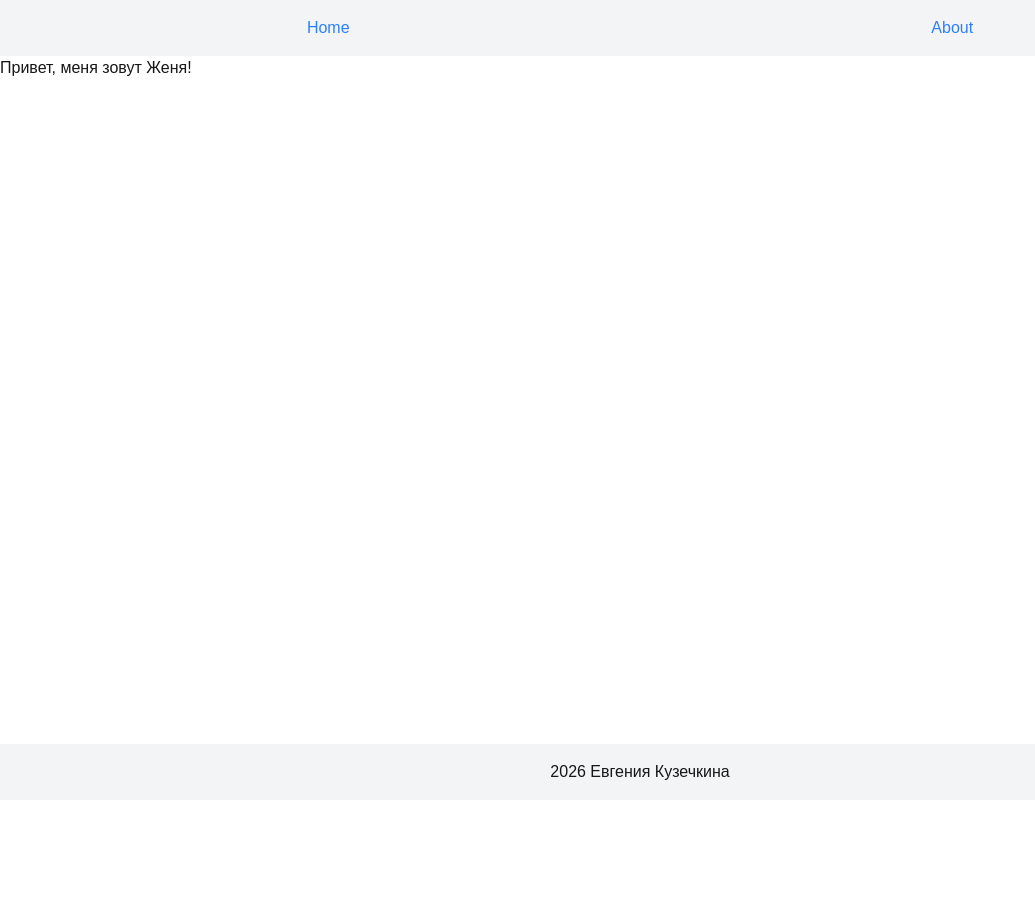
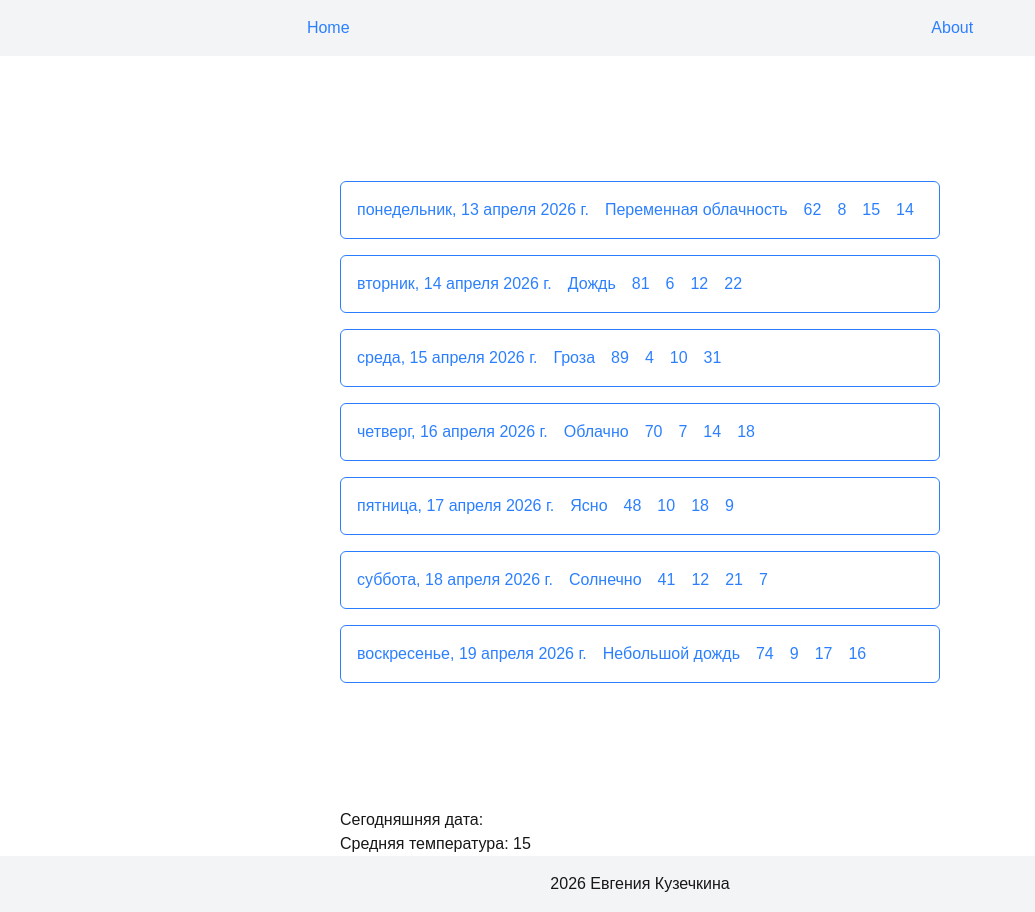
Before and after one commit to Orhla/Next.JS_Studying, a Next.js app: page / in a window 1280 px wide. Shown: the whole page, without its empty margins (0-1035 px from the left). Before the commit the page ends 800 px from the top, so only its background shows below. Built offline with nearby package versions, Linux system fonts and the light colour scheme.

Commit message:
Pre-commit for homework 2

```diff
--- /dev/null
+++ b/app/day/[date]/page.tsx
@@ -0,0 +1,25 @@
+"use client"
+
+import forecastData from '@/data/forecast.json';
+import { useParams } from 'next/navigation';
+import { findDay, Day } from '@/lib/weather'
+import DayDetail from "@/components/weather/DayDetail/DayDetail";
+
+function getSyncForecast(): Day[] {
+  const days: Day[] = forecastData;
+  return days;
+}
+
+export default function DayForecast() {
+    const params = useParams();
+    const searchDate = params.date;
+
+    const day = findDay(getSyncForecast(), String(searchDate));
+    if (day) {
+        return (
+            <div>
+                <p>Forecast: {params.date}</p>
+                <DayDetail day={day}/>
+            </div>)
+    }
+}
--- a/app/page.tsx
+++ b/app/page.tsx
@@ -1,3 +1,50 @@
-export default function Home() {
-  return <h1>Привет, меня зовут Женя!</h1>
+import Link from 'next/link';
+import {getForecast, findToday, calcAverageTemp} from '../lib/weather'
+
+export default async function Home() {
+
+
+
+  const forecast = await getForecast();
+  const todayDay = await findToday(forecast);
+  const averageTemp = await calcAverageTemp(forecast);
+  return (
+
+      <div className="flex flex-col justify-center-safe h-screen w-150 mx-auto">
+        <div className="flex flex-col gap-4 justify-center-safe h-screen w-150 mx-auto">
+          {forecast.map((day, index) => (
+            <Link key={index}
+                  href={`/day/${day.date}`}>
+              <div
+                  className="flex border rounded-md p-4 gap-4">
+                <span>
+                  {new Date(Date.parse(day.date)).toLocaleDateString('ru-RU', {weekday: "long", day: 'numeric', month: 'long', year: 'numeric' })}
+                </span>
+                <span>
+                  {day.description}
+                </span>
+                <span>
+                  {day.humidity}
+                </span>
+                <span>
+                  {day.tempMin}
+                </span>
+                <span>
+                  {day.tempMax}
+                </span>
+                <span>
+                  {day.wind}
+                </span>
+              </div>
+            </Link>
+          ))}
+        </div>
+
+      <div>
+        Сегодняшняя дата: {todayDay?.date}
+      </div>
+      <div>
+        Средняя температура: {averageTemp}
+      </div>
+    </div>);
 }
--- /dev/null
+++ b/components/weather/DayDetail/DayDetail.tsx
@@ -0,0 +1,19 @@
+"use client"
+
+import { Day } from "@/lib/weather"
+import WeatherStats from "./WeatherStats"
+
+type Props = {
+    day: Day
+}
+
+export default function DayDetail({day}: Props) {
+    return (<WeatherStats
+                date={day.date}
+                tempMin={day.tempMin}
+                tempMax={day.tempMax}
+                description={day.description}
+                humidity={day.humidity}
+                wind={day.wind}
+            />);
+}
--- /dev/null
+++ b/components/weather/DayDetail/WeatherStats.tsx
@@ -0,0 +1,18 @@
+"use client"
+
+import MaxTemp from "./WeatherStats/MaxTempItem"
+
+type Props = {
+    date: string;
+    tempMin: number;
+    tempMax: number;
+    description: string;
+    humidity: number;
+    wind: number;
+}
+
+export default function WeatherStats({date, tempMin, tempMax, description, humidity, wind}: Props) {
+    return (
+            <MaxTemp tempMax={tempMax} />
+           );
+}
--- /dev/null
+++ b/components/weather/DayDetail/WeatherStats/MaxTempItem.tsx
@@ -0,0 +1,12 @@
+"use client"
+
+type Props = {
+    tempMax: number
+}
+
+export default function MaxTemp({tempMax}: Props) {
+    return (<div>
+                Максимальная температура: {tempMax}
+            </div>
+           );
+}
--- /dev/null
+++ b/components/weather/DayDetail/WeatherStats/MinTempItem.tsx
@@ -0,0 +1,12 @@
+"use client"
+
+type Props = {
+    tempMin: number
+}
+
+export default function MinTemp({tempMin}: Props) {
+    return (<div>
+                Минимальная температура: {tempMin}
+            </div>
+           );
+}
--- /dev/null
+++ b/components/weather/WeekForecast/DayCard/TempRange.tsx
@@ -0,0 +1,13 @@
+"use client"
+
+type Props = {
+    tempMin: number,
+    tempMax: number
+}
+
+export default function TempRange({tempMin, tempMax}: Props) {
+    return (<div>
+                Диапазон температуры: {tempMin} - {tempMax}
+            </div>
+           );
+}
--- /dev/null
+++ b/data/forecast.json
@@ -0,0 +1,58 @@
+[
+  {
+    "date": "2026-04-13",
+    "tempMin": 8,
+    "tempMax": 15,
+    "description": "Переменная облачность",
+    "humidity": 62,
+    "wind": 14
+  },
+  {
+    "date": "2026-04-14",
+    "tempMin": 6,
+    "tempMax": 12,
+    "description": "Дождь",
+    "humidity": 81,
+    "wind": 22
+  },
+  {
+    "date": "2026-04-15",
+    "tempMin": 4,
+    "tempMax": 10,
+    "description": "Гроза",
+    "humidity": 89,
+    "wind": 31
+  },
+  {
+    "date": "2026-04-16",
+    "tempMin": 7,
+    "tempMax": 14,
+    "description": "Облачно",
+    "humidity": 70,
+    "wind": 18
+  },
+  {
+    "date": "2026-04-17",
+    "tempMin": 10,
+    "tempMax": 18,
+    "description": "Ясно",
+    "humidity": 48,
+    "wind": 9
+  },
+  {
+    "date": "2026-04-18",
+    "tempMin": 12,
+    "tempMax": 21,
+    "description": "Солнечно",
+    "humidity": 41,
+    "wind": 7
+  },
+  {
+    "date": "2026-04-19",
+    "tempMin": 9,
+    "tempMax": 17,
+    "description": "Небольшой дождь",
+    "humidity": 74,
+    "wind": 16
+  }
+]
--- /dev/null
+++ b/lib/weather.ts
@@ -0,0 +1,42 @@
+import forecastData from '../data/forecast.json';
+
+export type Day = {
+  date: string;
+  tempMin: number;
+  tempMax: number;
+  description: string;
+  humidity: number;
+  wind: number;
+};
+
+export async function getForecast(): Promise<Day[]> {
+  const days: Day[] = forecastData;
+  return days;
+}
+
+export async function findToday(forecast: Day[]): Promise<Day | null> {
+  const today = new Date();
+  const todayStr = today.toISOString().split('T')[0];
+  for (const day of forecast) {
+    if (day.date === todayStr)
+      return day;
+  }
+  return null;
+}
+
+export function findDay(forecast: Day[], searchDate: string | undefined): Day | null {
+  for (const day of forecast) {
+    if (day.date === searchDate)
+      return day;
+  }
+  return null;
+}
+
+export async function calcAverageTemp(forecast: Day[]) {
+  let sumTemp = 0;
+  for (const day of forecast) {
+    sumTemp += day.tempMax;
+  }
+  const daysCount = forecast.length;
+  return Math.round(sumTemp / daysCount);
+}
```
